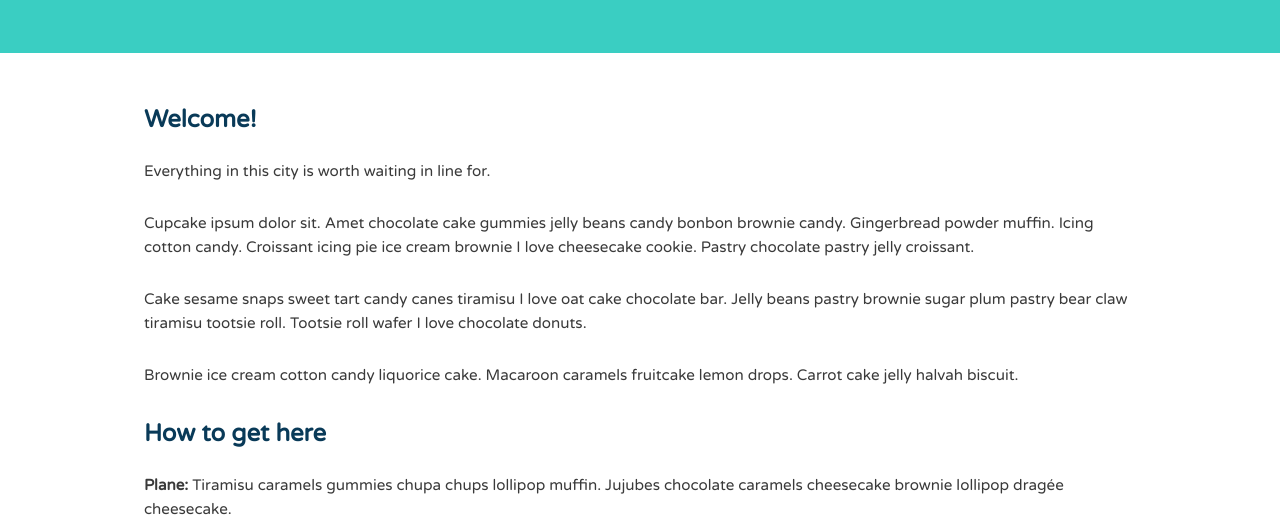
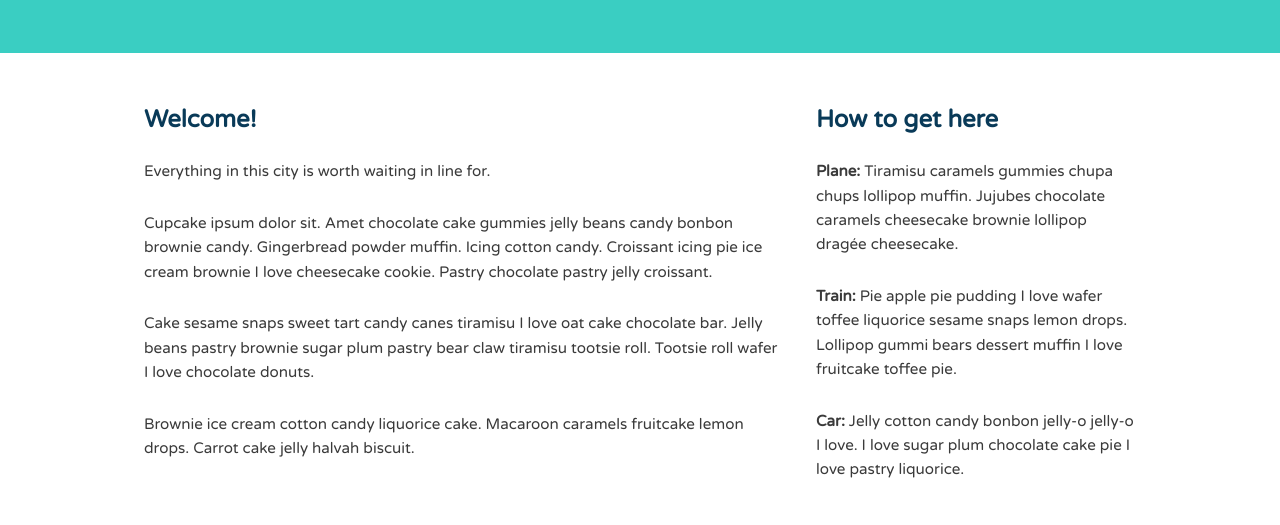
Before and after one commit to saibot777/CSS-Flexbox-Website, a plain HTML site: page index.html in a window 1280 px wide. Shown: the part 427-952 px from the top of the page. Drawn offline with Linux system fonts and the light colour scheme.

Commit message:
columns responsive

```diff
--- a/css/flexbox.css
+++ b/css/flexbox.css
@@ -5,13 +5,18 @@
 @media (min-width: 769px) {
 
 	.main-header,
-	.main-nav {
+	.main-nav,
+	.row {
 		display: flex;
 	}
 
 	.main-header {
 		flex-direction: column;
 		align-items: center;
+	}
+
+	.col {
+		flex: 1;
 	}
 
 }
@@ -23,4 +28,8 @@
 		justify-content: space-between;
 	}
 
+	.primary {
+		flex: 2;
+	}
+
 }
```
